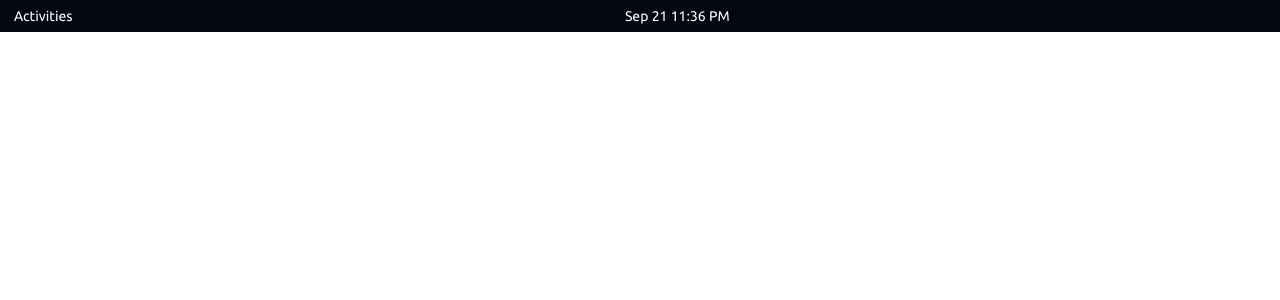
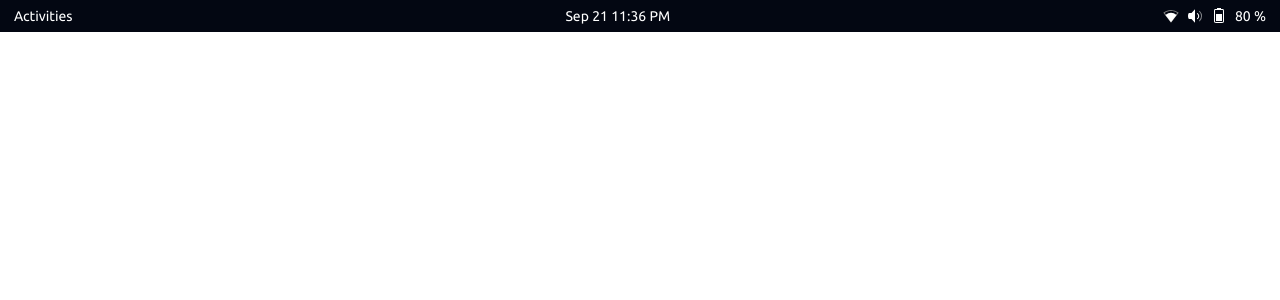
Before and after one commit to Arthur-Nitzz/ubuntu-portfolio, a Next.js app: page / in a window 1280 px wide. Shown: the top 300 px of the page. Built offline with nearby package versions, Linux system fonts and the light colour scheme.

Commit message:
feat: navbar status dropdown

```diff
--- a/app/page.tsx
+++ b/app/page.tsx
@@ -1,4 +1,4 @@
-import { Ubuntu } from '@/components';
+import { Ubuntu } from '@/components/ubuntu';
 
 const HomePage = () => {
   return (
--- /dev/null
+++ b/components/icons/audio-volume.tsx
@@ -0,0 +1,66 @@
+import React, { SVGProps, forwardRef } from 'react';
+
+interface AudioVolumeProps extends SVGProps<SVGSVGElement> {}
+
+const AudioVolume = (props: AudioVolumeProps) => {
+  return (
+    <svg xmlns="http://www.w3.org/2000/svg" width={16} height={16} {...props}>
+      <g fill="#fff">
+        <path d="M8 1.333 4.5 5H1.87S1 5.893 1 8.001C1 10.11 1.87 11 1.87 11H4.5L8 14.667z" />
+        <path
+          d="m10.524 4.926-.707.707.354.354a2.999 2.999 0 0 1 0 4.242l-.354.353.707.707.354-.353a4 4 0 0 0 0-5.656z"
+          color="#000"
+          fontFamily="sans-serif"
+          fontWeight={400}
+          overflow="visible"
+          style={{
+            lineHeight: 'normal',
+            fontVariantLigatures: 'normal',
+            fontVariantPosition: 'normal',
+            fontVariantCaps: 'normal',
+            fontVariantNumeric: 'normal',
+            fontVariantAlternates: 'normal',
+            fontFeatureSettings: 'normal',
+            textIndent: 0,
+            textAlign: 'start',
+            textDecorationLine: 'none',
+            textDecorationStyle: 'solid',
+            textDecorationColor: '#000',
+            textTransform: 'none',
+            textOrientation: 'mixed',
+            isolation: 'auto',
+            mixBlendMode: 'normal',
+          }}
+        />
+        <path
+          d="m12.645 2.805-.707.707.354.353a5.999 5.999 0 0 1 0 8.485l-.354.353.707.707.354-.353a7 7 0 0 0 0-9.899z"
+          color="#000"
+          fontFamily="sans-serif"
+          fontWeight={400}
+          opacity={0.5}
+          overflow="visible"
+          style={{
+            lineHeight: 'normal',
+            fontVariantLigatures: 'normal',
+            fontVariantPosition: 'normal',
+            fontVariantCaps: 'normal',
+            fontVariantNumeric: 'normal',
+            fontVariantAlternates: 'normal',
+            fontFeatureSettings: 'normal',
+            textIndent: 0,
+            textAlign: 'start',
+            textDecorationLine: 'none',
+            textDecorationStyle: 'solid',
+            textDecorationColor: '#000',
+            textTransform: 'none',
+            textOrientation: 'mixed',
+            isolation: 'auto',
+            mixBlendMode: 'normal',
+          }}
+        />
+      </g>
+    </svg>
+  );
+};
+
+export { AudioVolume };
--- /dev/null
+++ b/components/icons/battery.tsx
@@ -0,0 +1,45 @@
+import React, { SVGProps } from 'react';
+
+interface BatteryProps extends SVGProps<SVGSVGElement> {}
+
+const Battery = (props: BatteryProps) => {
+  return (
+    <svg xmlns="http://www.w3.org/2000/svg" width={16} height={16} {...props}>
+      <g fill="#fff" color="#000">
+        <path
+          d="M5 13V6h6v7z"
+          overflow="visible"
+          style={{
+            marker: 'none',
+          }}
+        />
+        <path
+          d="M3 12.338c.01.839-.015 1.451.262 1.953.138.251.374.45.666.56.292.11.64.149 1.078.149H11c.439 0 .786-.039 1.078-.148.293-.11.526-.31.664-.56.277-.503.249-1.115.258-1.954V3.631c-.01-.839.02-1.453-.258-1.955a1.25 1.25 0 0 0-.664-.559C11.786 1.007 11.438 1 11 1h-1V0H6v1h-.994c-.438 0-.786.007-1.078.117-.292.11-.528.308-.666.559-.277.502-.252 1.116-.262 1.955v8.705zm1-.014V3.633c.01-.853.04-1.298.137-1.475.016-.028.057-.073.143-.105.06-.023.298-.053.726-.053H11c.428 0 .664.03.727.053.086.032.125.077.14.105.095.173.123.618.133 1.475v8.705c-.01.854-.038 1.298-.133 1.47-.016.03-.055.074-.14.106-.123.046-.349.086-.727.086H5.006c-.378 0-.604-.04-.726-.086-.086-.032-.127-.077-.143-.105-.098-.178-.126-.62-.137-1.485z"
+          fontFamily="sans-serif"
+          fontWeight={400}
+          overflow="visible"
+          style={{
+            lineHeight: 'normal',
+            fontVariantLigatures: 'none',
+            fontVariantPosition: 'normal',
+            fontVariantCaps: 'normal',
+            fontVariantNumeric: 'normal',
+            fontVariantAlternates: 'normal',
+            fontFeatureSettings: 'normal',
+            textIndent: 0,
+            textAlign: 'start',
+            textDecorationLine: 'none',
+            textDecorationStyle: 'solid',
+            textDecorationColor: '#000',
+            textTransform: 'none',
+            isolation: 'auto',
+            mixBlendMode: 'normal',
+            marker: 'none',
+          }}
+        />
+      </g>
+    </svg>
+  );
+};
+
+export { Battery };
--- /dev/null
+++ b/components/icons/index.ts
@@ -0,0 +1,3 @@
+export { Wifi } from './wifi';
+export { AudioVolume } from './audio-volume';
+export { Battery } from './battery';
--- /dev/null
+++ b/components/icons/wifi.tsx
@@ -0,0 +1,49 @@
+import React, { SVGProps } from 'react';
+
+interface WifiProps extends SVGProps<SVGSVGElement> {}
+
+const Wifi = (props: WifiProps) => {
+  return (
+    <svg xmlns="http://www.w3.org/2000/svg" width={16} height={16} {...props}>
+      <g color="#000">
+        <path
+          fill="gray"
+          d="M1001.003-265c-2.61 0-5.22.838-7.4 2.518l-.266.205.205.263 7.457 9.672 7.668-9.931-.264-.206a12.105 12.105 0 0 0-7.4-2.521zm0 1c2.181 0 4.344.672 6.227 1.951l-6.229 8.07-6.226-8.074c1.883-1.278 4.047-1.948 6.228-1.947z"
+          fontFamily="sans-serif"
+          fontWeight={400}
+          overflow="visible"
+          style={{
+            lineHeight: 'normal',
+            fontVariantLigatures: 'none',
+            fontVariantPosition: 'normal',
+            fontVariantCaps: 'normal',
+            fontVariantNumeric: 'normal',
+            fontVariantAlternates: 'normal',
+            fontFeatureSettings: 'normal',
+            textIndent: 0,
+            textAlign: 'start',
+            textDecorationLine: 'none',
+            textDecorationStyle: 'solid',
+            textDecorationColor: '#000',
+            textTransform: 'none',
+            isolation: 'auto',
+            mixBlendMode: 'normal',
+            marker: 'none',
+          }}
+          transform="translate(-993 267)"
+        />
+        <path
+          fill="#fff"
+          d="M995.427-260.103a9.129 9.125 0 0 1 11.15.003l-5.577 7.225z"
+          overflow="visible"
+          style={{
+            marker: 'none',
+          }}
+          transform="translate(-993 267)"
+        />
+      </g>
+    </svg>
+  );
+};
+
+export { Wifi };
--- a/components/index.ts
+++ /dev/null
@@ -1,3 +0,0 @@
-export { Ubuntu } from './ubuntu';
-export { Navbar } from './nav-bar';
-export { Clock } from './clock';
--- a/components/nav-bar/index.tsx
+++ b/components/nav-bar/index.tsx
@@ -1,9 +1,27 @@
-import React from 'react';
-import { Clock } from '..';
+'use client';
+
+import { useCallback, useRef, useState } from 'react';
+
+import { Clock } from '@/components/clock';
+import { Status } from '@/components/status';
+import { StatusCard } from '@/components/status-card';
+import useOutsideClickHandler from '@/hooks/use-outside-click-handler';
 
 interface NavbarProps {}
 
 const Navbar = ({}: NavbarProps) => {
+  const [status, setStatus] = useState<boolean>(false);
+
+  const toggleStatus = useCallback(() => {
+    setStatus((prev) => !prev);
+  }, []);
+
+  const dropdownRef = useRef<HTMLDivElement | null>(null);
+
+  useOutsideClickHandler(dropdownRef, () => {
+    setStatus(false);
+  });
+
   return (
     <div className="flex select-none items-center justify-between bg-gray-950 p-1.5 text-sm text-white">
       <div className="px-2 hover:rounded-full hover:bg-gray-800">
@@ -12,7 +30,15 @@ const Navbar = ({}: NavbarProps) => {
       <div className="px-2 hover:rounded-full hover:bg-gray-800">
         <Clock />
       </div>
-      <div></div>
+      <div
+        className="relative px-2 hover:rounded-full hover:bg-gray-800"
+        ref={dropdownRef}
+      >
+        <div onClick={toggleStatus}>
+          <Status />
+        </div>
+        {status && <StatusCard />}
+      </div>
     </div>
   );
 };
--- /dev/null
+++ b/components/slider/index.tsx
@@ -0,0 +1,17 @@
+import React, { forwardRef, Ref, HTMLProps } from 'react';
+
+interface SliderProps extends HTMLProps<HTMLInputElement> {}
+
+const Slider = (props: SliderProps) => {
+  return (
+    <input
+      type="range"
+      min={0}
+      max={100}
+      {...props}
+      className="h-1 w-full cursor-pointer appearance-none rounded-lg bg-gray-700"
+    />
+  );
+};
+
+export { Slider };
--- /dev/null
+++ b/components/status-card/index.tsx
@@ -0,0 +1,17 @@
+import { AudioVolume } from '@/components/icons';
+import { Slider } from '@/components/slider';
+
+interface StatusCardProps {}
+
+const StatusCard = ({}: StatusCardProps) => {
+  return (
+    <div className="absolute right-0 top-8 w-72 rounded-md border border-black border-opacity-20 bg-gray-900 p-1.5 shadow">
+      <div className="flex items-center gap-2 rounded-sm p-2 hover:bg-slate-800">
+        <AudioVolume />
+        <Slider />
+      </div>
+    </div>
+  );
+};
+
+export { StatusCard };
--- /dev/null
+++ b/components/status/index.tsx
@@ -0,0 +1,18 @@
+import React from 'react';
+
+import { AudioVolume, Battery, Wifi } from '../icons';
+
+interface StatusProps {}
+
+const Status = ({}: StatusProps) => {
+  return (
+    <div className="flex items-center gap-2">
+      <Wifi />
+      <AudioVolume />
+      <Battery />
+      <div>80 %</div>
+    </div>
+  );
+};
+
+export { Status };
--- a/components/ubuntu/index.tsx
+++ b/components/ubuntu/index.tsx
@@ -1,6 +1,6 @@
 import React from 'react';
 
-import { Navbar } from '..';
+import { Navbar } from '@/components/nav-bar';
 
 interface UbuntuProps {}
 
--- /dev/null
+++ b/hooks/use-outside-click-handler.ts
@@ -0,0 +1,19 @@
+import { useEffect, RefObject } from 'react';
+
+export default function useOutsideClickHandler<T extends HTMLElement>(
+  ref: RefObject<T>,
+  callback: () => void,
+) {
+  useEffect(() => {
+    function handleClickOutside(event: MouseEvent) {
+      if (ref.current && !ref.current.contains(event.target as Node)) {
+        callback();
+      }
+    }
+
+    document.addEventListener('mousedown', handleClickOutside);
+    return () => {
+      document.removeEventListener('mousedown', handleClickOutside);
+    };
+  }, [ref, callback]);
+}
```
